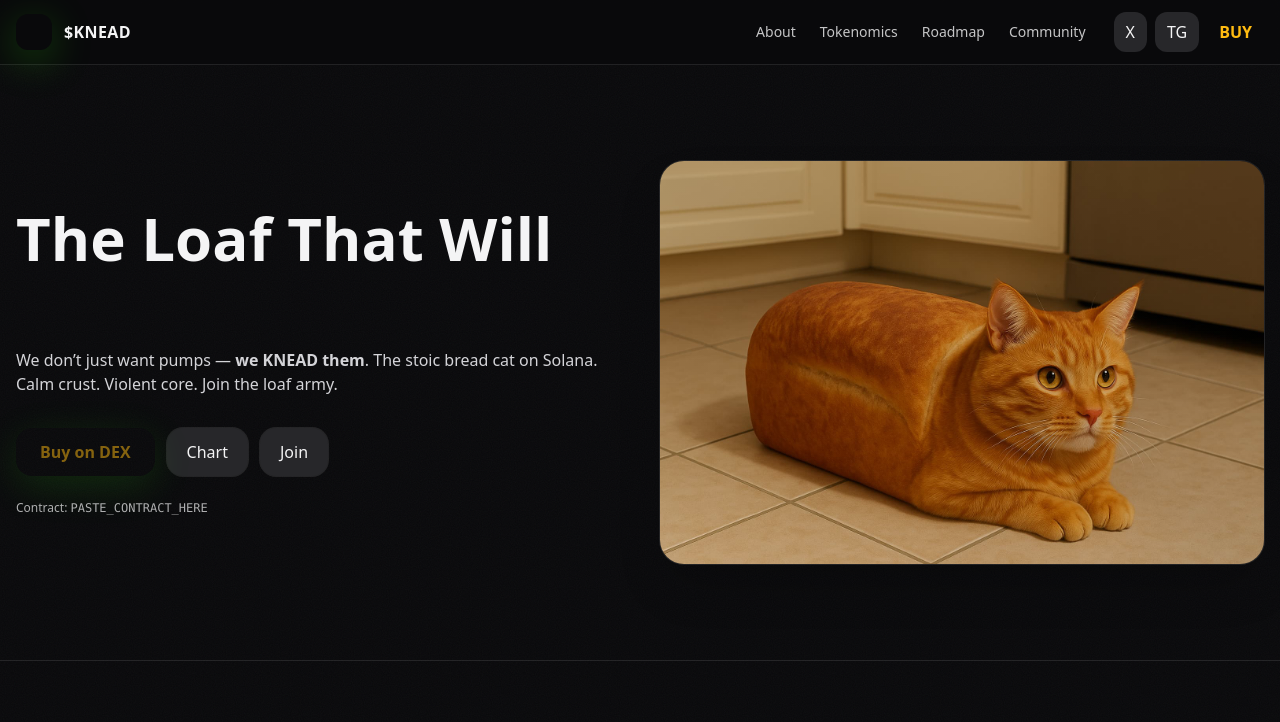
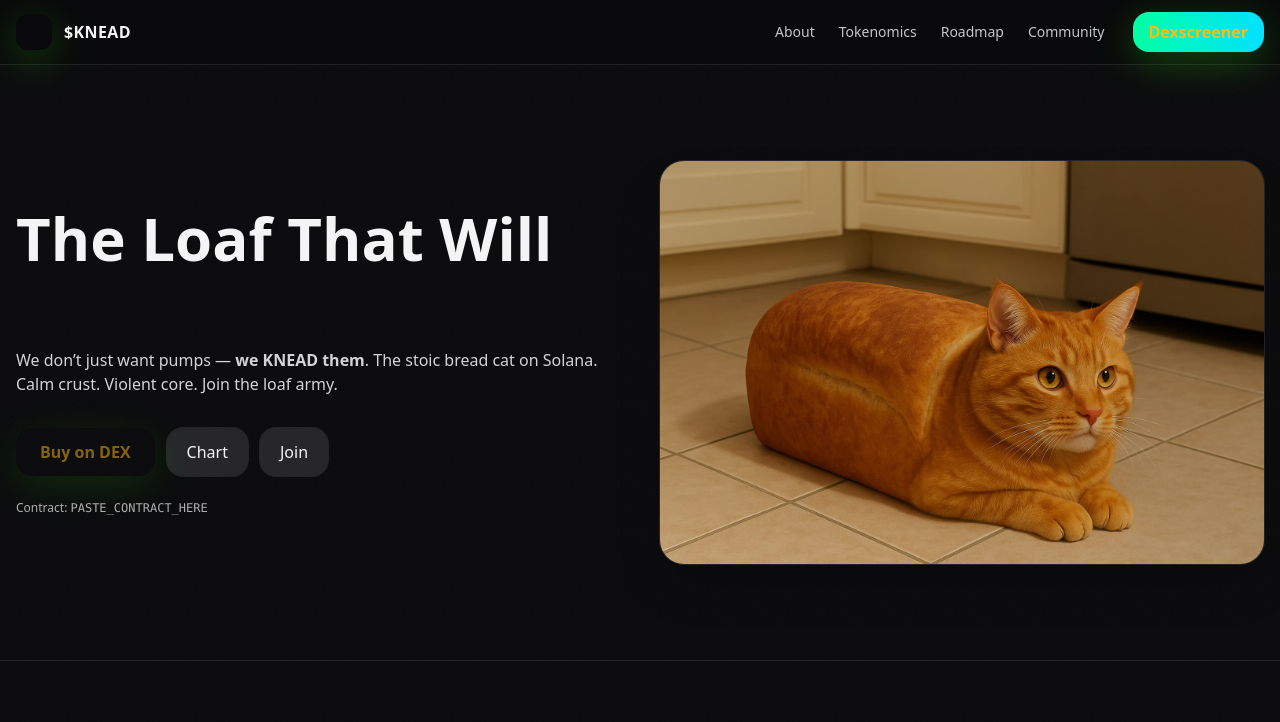
Before and after one commit to lucas555-ops/knead-site, a plain HTML site: page index.html in a window 1280 px wide. Shown: the top 722 px of the page. Drawn offline with nearby package versions, Linux system fonts and the light colour scheme.

Commit message:
Update index.html

```diff
--- a/index.html
+++ b/index.html
@@ -51,12 +51,16 @@
         <a href="#roadmap" class="opacity-80 hover:opacity-100">Roadmap</a>
         <a href="#community" class="opacity-80 hover:opacity-100">Community</a>
       </nav>
-      <div class="ml-3 flex items-center gap-2">
-        <a href="https://twitter.com/" target="_blank" class="px-3 py-2 rounded-xl bg-zinc-800 hover:bg-zinc-700">X</a>
-        <a href="https://t.me/" target="_blank" class="px-3 py-2 rounded-xl bg-zinc-800 hover:bg-zinc-700">TG</a>
-        <a href="#buy" class="px-3 py-2 rounded-xl bg-gradient-to-r from-sol.top via-sol.mid to-sol.bot text-[#ffbb11] font-semibold">BUY</a>
-      </div>
-    </div>
+     <div class="ml-3 flex items-center">
+  <a href="https://dexscreener.com/solana/PASTE_CONTRACT_HERE" target="_blank"
+     class="px-4 py-2 rounded-2xl bg-gradient-to-r from-[#00FFA3] via-[#03E1FF] to-[#DC1FFF]
+            text-[#ffbb11] font-semibold shadow-loaf
+            transition-transform duration-200 hover:scale-105
+            [background-size:200%_200%]"
+     style="animation: solanaFlow 6s ease-in-out infinite;">
+    Dexscreener
+  </a>
+</div>
   </header>
 
   <!-- HERO -->
```
